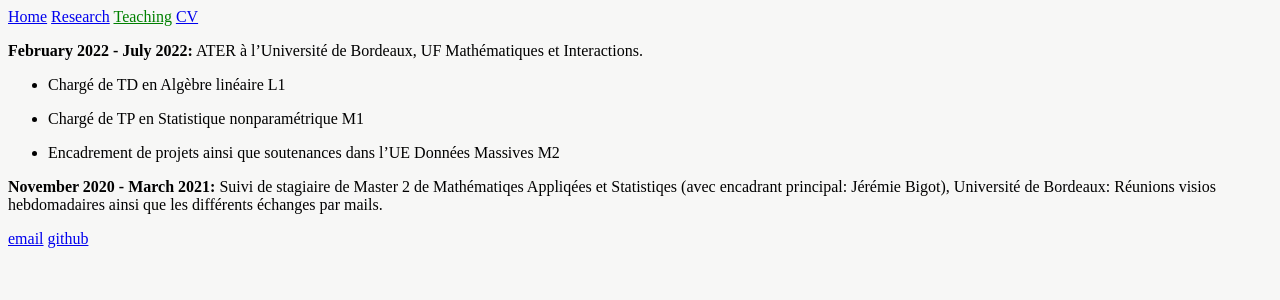
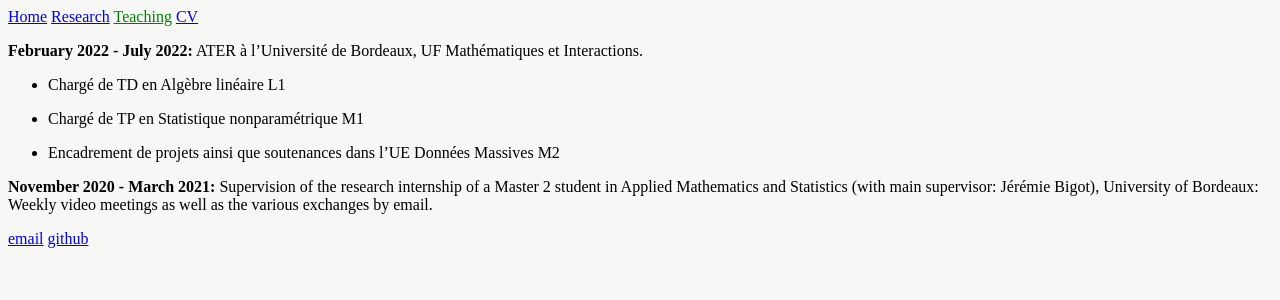
Before and after one commit to yiyej/yiyej.github.io, a Jekyll site: the page built from teaching.md, in a window 1280 px wide. Shown: the top 300 px of the page. Built offline with Jekyll 4.4.1, drawn with Linux system fonts in a browser that asks for light colours.

Commit message:
Update teaching.md

```diff
--- a/teaching.md
+++ b/teaching.md
@@ -12,5 +12,6 @@ title: Teaching
 - Encadrement de projets ainsi que soutenances dans l'UE Données Massives M2
 
 
-**November 2020 - March 2021:** Suivi de stagiaire de Master 2 de Mathématiqes Appliqées et Statistiqes (avec encadrant principal: Jérémie Bigot), Université de Bordeaux:
-Réunions visios hebdomadaires ainsi que les différents échanges par mails.
+**November 2020 - March 2021:**
+Supervision of the research internship of a Master 2 student in Applied Mathematics and Statistics (with main supervisor: Jérémie Bigot), University of Bordeaux:
+Weekly video meetings as well as the various exchanges by email.
```
